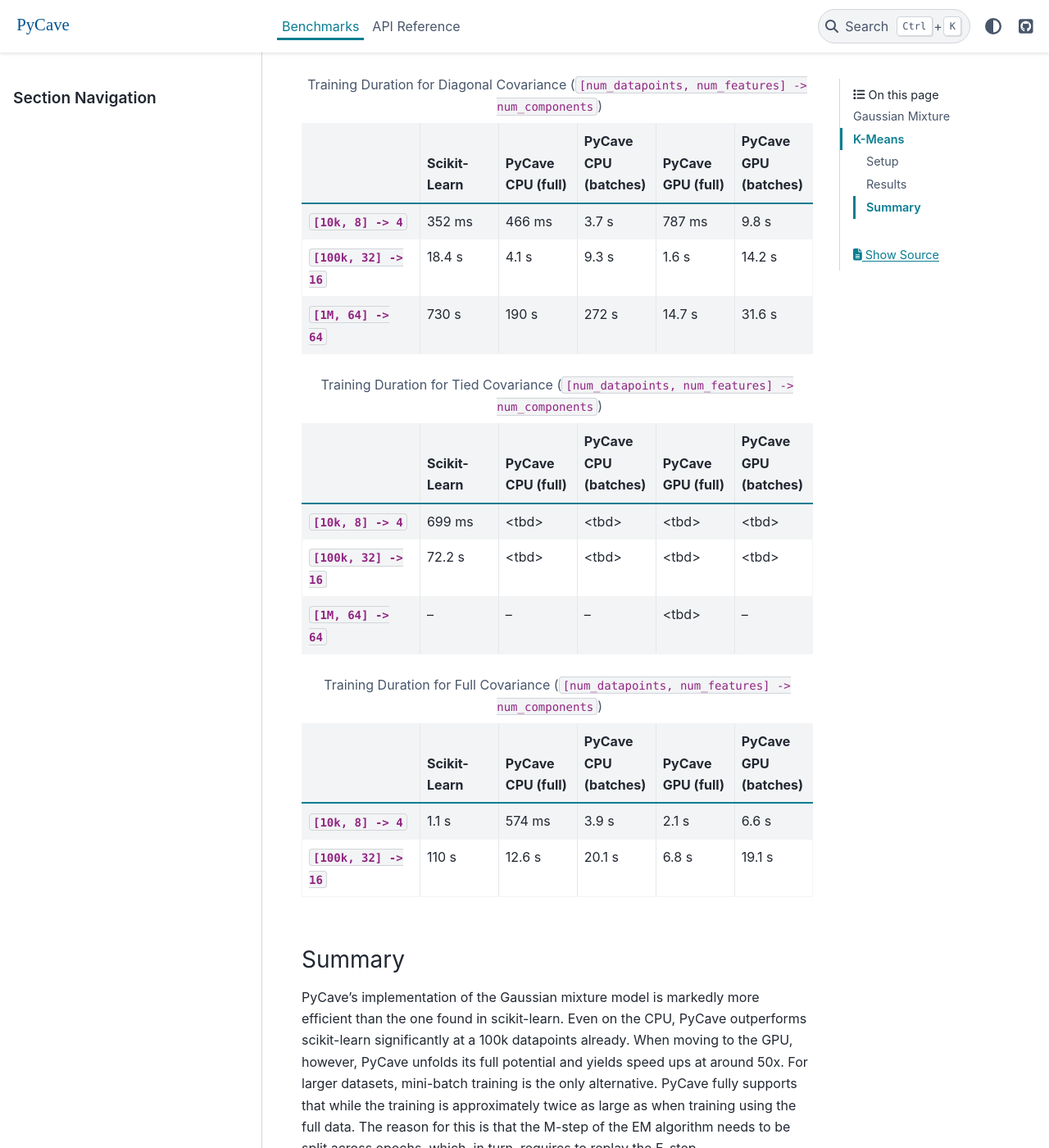
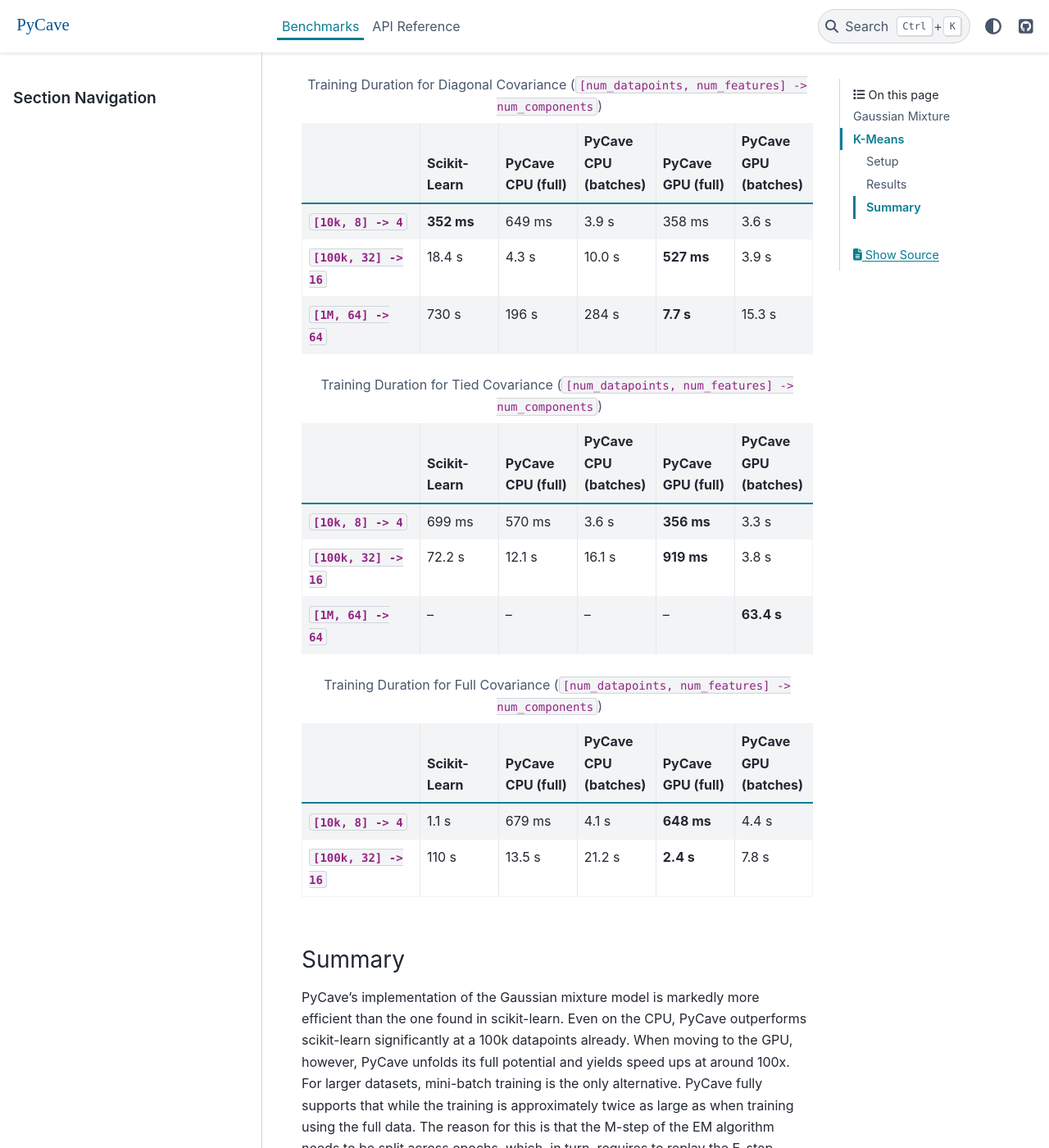
Before and after one commit to borchero/pycave, a Sphinx documentation site: the page built from docs/sites/benchmark.rst, in a window 1280 px wide and 1400 px high, scrolled down 756 px. Shown: the whole window at 82% size. Built offline with Sphinx 7.4.7 and the PyData theme 0.15.4, drawn with Linux system fonts in a browser that asks for light colours; some of the changed text lies outside the part shown.

Commit message:
Update benchmark results

```diff
--- a/docs/sites/benchmark.rst
+++ b/docs/sites/benchmark.rst
@@ -36,23 +36,23 @@
       - PyCave GPU (full)
       - PyCave GPU (batches)
     * - ``[10k, 8] -> 4``
-      - 352 ms
-      - 466 ms
-      - 3.7 s
-      - 787 ms
-      - 9.8 s
+      - **352 ms**
+      - 649 ms
+      - 3.9 s
+      - 358 ms
+      - 3.6 s
     * - ``[100k, 32] -> 16``
       - 18.4 s
-      - 4.1 s
-      - 9.3 s
-      - 1.6 s
-      - 14.2 s
+      - 4.3 s
+      - 10.0 s
+      - **527 ms**
+      - 3.9 s
     * - ``[1M, 64] -> 64``
       - 730 s
-      - 190 s
-      - 272 s
-      - 14.7 s
-      - 31.6 s
+      - 196 s
+      - 284 s
+      - **7.7 s**
+      - 15.3 s
 
 .. list-table:: Training Duration for Tied Covariance (``[num_datapoints, num_features] -> num_components``)
     :header-rows: 1
@@ -67,22 +67,22 @@
       - PyCave GPU (batches)
     * - ``[10k, 8] -> 4``
       - 699 ms
-      - <tbd>
-      - <tbd>
-      - <tbd>
-      - <tbd>
+      - 570 ms
+      - 3.6 s
+      - **356 ms**
+      - 3.3 s
     * - ``[100k, 32] -> 16``
       - 72.2 s
-      - <tbd>
-      - <tbd>
-      - <tbd>
-      - <tbd>
+      - 12.1 s
+      - 16.1 s
+      - **919 ms**
+      - 3.8 s
     * - ``[1M, 64] -> 64``
       - --
       - --
       - --
-      - <tbd>
       - --
+      - **63.4 s**
 
 .. list-table:: Training Duration for Full Covariance (``[num_datapoints, num_features] -> num_components``)
     :header-rows: 1
@@ -97,16 +97,16 @@
       - PyCave GPU (batches)
     * - ``[10k, 8] -> 4``
       - 1.1 s
-      - 574 ms
-      - 3.9 s
-      - 2.1 s
-      - 6.6 s
+      - 679 ms
+      - 4.1 s
+      - **648 ms**
+      - 4.4 s
     * - ``[100k, 32] -> 16``
       - 110 s
-      - 12.6 s
-      - 20.1 s
-      - 6.8 s
-      - 19.1 s
+      - 13.5 s
+      - 21.2 s
+      - **2.4 s**
+      - 7.8 s
 
 Summary
 ^^^^^^^
@@ -114,7 +114,7 @@
 PyCave's implementation of the Gaussian mixture model is markedly more efficient than the one found
 in scikit-learn. Even on the CPU, PyCave outperforms scikit-learn significantly at a 100k
 datapoints already. When moving to the GPU, however, PyCave unfolds its full potential and yields
-speed ups at around 50x. For larger datasets, mini-batch training is the only alternative. PyCave
+speed ups at around 100x. For larger datasets, mini-batch training is the only alternative. PyCave
 fully supports that while the training is approximately twice as large as when training using the
 full data. The reason for this is that the M-step of the EM algorithm needs to be split across
 epochs, which, in turn, requires to replay the E-step.
```
Also changed, not shown: README.md (+1 -1 lines).
